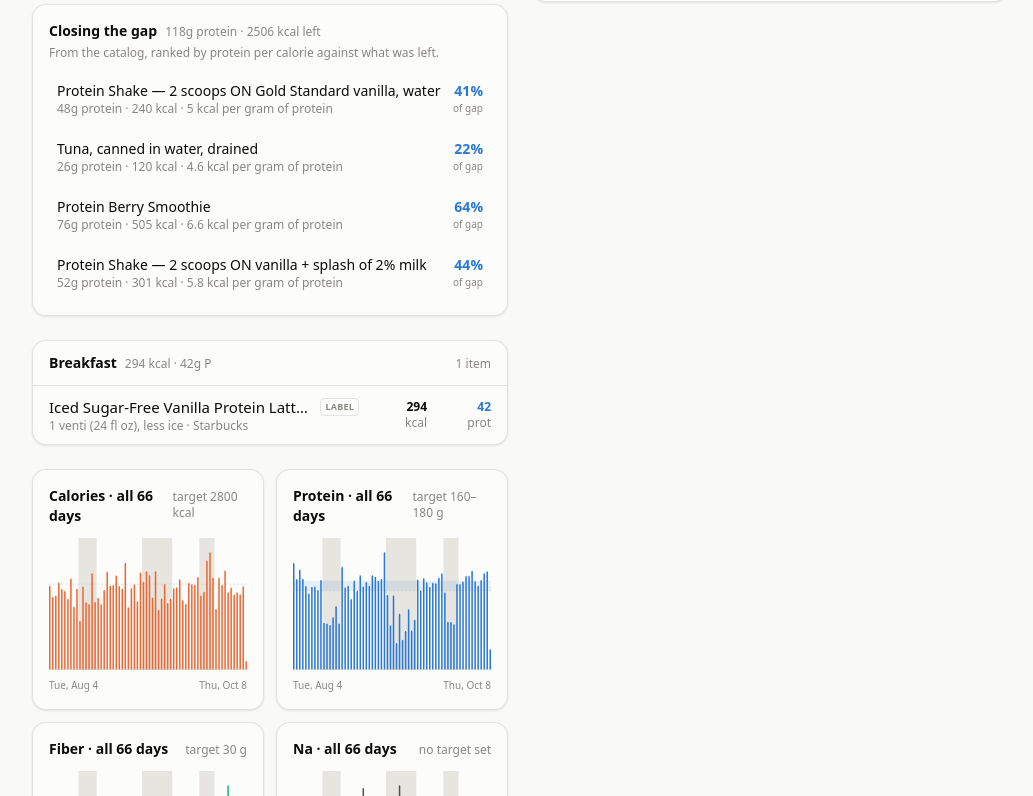
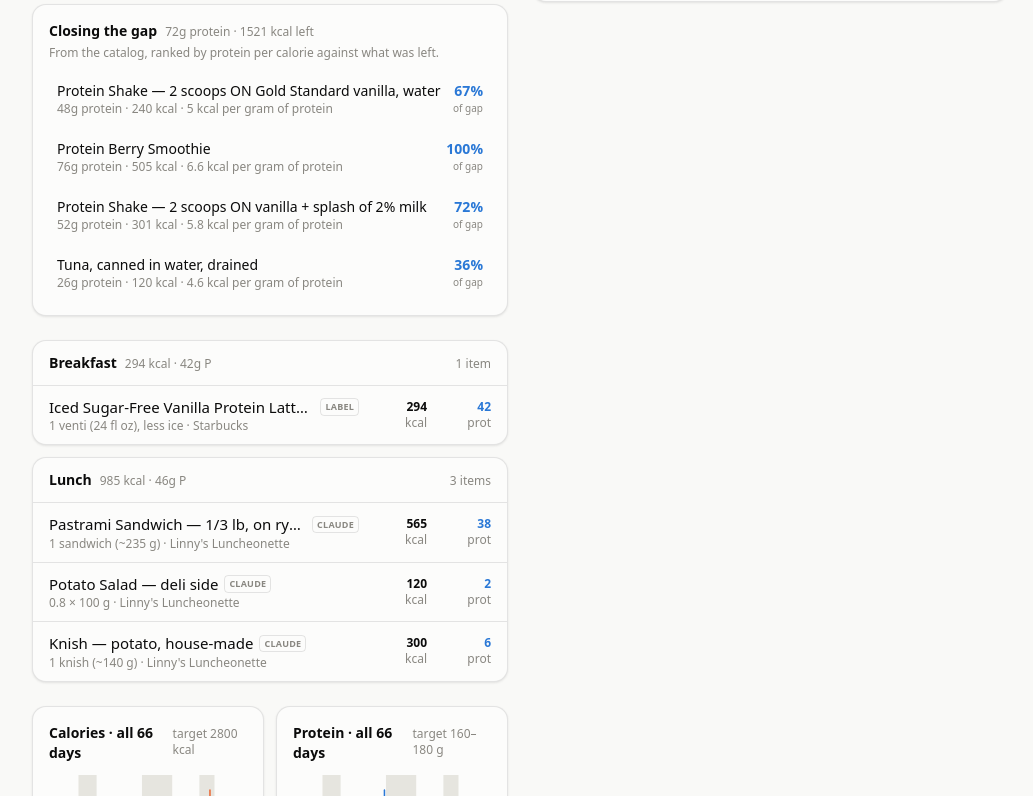
Before and after one commit to soldoutbudokan/Health, a Next.js app: page /Health/ in a window 1280 px wide. Shown: the part 804-1600 px from the top of the page, without its empty margins (120-1153 px from the left). Built offline with nearby package versions, Linux system fonts and the light colour scheme.

Commit message:
Log Oct 8 lunch: Linny's pastrami sandwich, knish and a little potato salad

```diff
--- a/src/data/restaurants.ts
+++ b/src/data/restaurants.ts
@@ -1691,4 +1691,64 @@ export const RESTAURANT_FOODS: Food[] = [
     note: "Estimated on Oct 3 from Eataly Toronto's listing via search summaries; they post no nutrition. Built as the same 100 g of pala dough as the cacio e pepe slice under about 40 g of polpa and 80 g of ragù. No cheese is listed, so none is counted; if there was mozzarella or Parmigiano, add 80–120 kcal. Call it 300–520 kcal; sodium 700–1,300 mg.",
     tags: ["eataly", "pizza", "pizza alla pala", "pala", "roman", "slice", "bolognese", "ragu", "ragù", "meat sauce", "beef", "pork", "toronto", "lunch"],
   },
+  {
+    id: "linnys-pastrami-sandwich",
+    name: "Pastrami Sandwich",
+    variant: "1/3 lb, on rye with yellow mustard",
+    brand: "Linny's Luncheonette",
+    source: "claude",
+    per: "1 sandwich (~235 g)",
+    gramsPerServing: 235,
+    macros: {
+      calories: 565,
+      protein: 38,
+      carbs: 36,
+      fat: 30,
+      fiber: 4.5,
+      sugar: 4,
+      sodium: 1850,
+    },
+    note: "Estimated on Oct 8; Linny's posts no nutrition. Reviews put the standard sandwich at a third of a pound of thick-cut house pastrami on toasted rye with yellow mustard and nothing else, so about 150 g of meat at 250 kcal per 100 g, 70 g of rye and a tablespoon of mustard. Call it 450–800 kcal, mostly the cut; the doubled sandwich adds about 375 kcal and 31 g protein. Sodium 1,400–2,500 mg, mostly the cure.",
+    tags: ["sandwich", "pastrami", "brisket", "rye", "deli", "linny's", "linnys", "luncheonette", "ossington", "toronto", "restaurant", "lunch"],
+  },
+  {
+    id: "linnys-potato-salad",
+    name: "Potato Salad",
+    variant: "deli side",
+    brand: "Linny's Luncheonette",
+    source: "claude",
+    per: "100 g",
+    gramsPerServing: 100,
+    macros: {
+      calories: 150,
+      protein: 2.5,
+      carbs: 13,
+      fat: 10,
+      fiber: 1.3,
+      sugar: 2,
+      sodium: 400,
+    },
+    note: "Estimated on Oct 8; Linny's posts no nutrition and reviews only name it as a side. Taken as a mayo-dressed deli potato salad, a little richer than USDA's home-made row at 143 kcal per 100 g. If it's a vinegar or mustard dressing, it's closer to 100. Call it 100–220 kcal per 100 g; sodium 250–600 mg.",
+    tags: ["potato salad", "potato", "salad", "side", "deli", "linny's", "linnys", "luncheonette", "toronto", "restaurant", "lunch"],
+  },
+  {
+    id: "linnys-knish",
+    name: "Knish",
+    variant: "potato, house-made",
+    brand: "Linny's Luncheonette",
+    source: "claude",
+    per: "1 knish (~140 g)",
+    gramsPerServing: 140,
+    macros: {
+      calories: 300,
+      protein: 6,
+      carbs: 40,
+      fat: 13,
+      fiber: 2.5,
+      sugar: 2,
+      sodium: 550,
+    },
+    note: "Estimated on Oct 8; Linny's posts no nutrition. Reviews say the knishes are hand-rolled, so this is built as a baked potato knish: about 45 g of oil dough around 95 g of mashed potato and fried onion. Call it 220–450 kcal, mostly size; a big round New York knish runs past 400. Sodium 350–800 mg.",
+    tags: ["knish", "potato", "pastry", "side", "deli", "jewish", "linny's", "linnys", "luncheonette", "toronto", "restaurant", "lunch"],
+  },
 ];
```
Also changed, not shown: data/log.csv.
